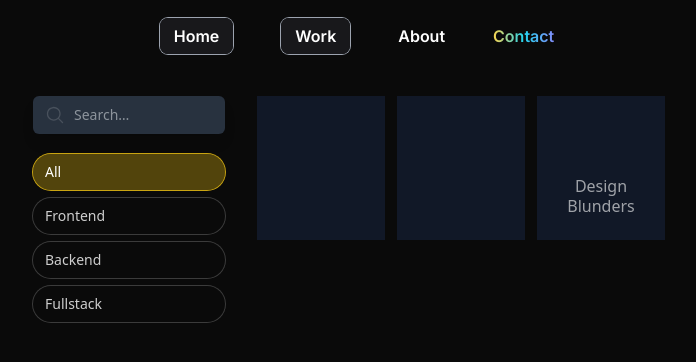
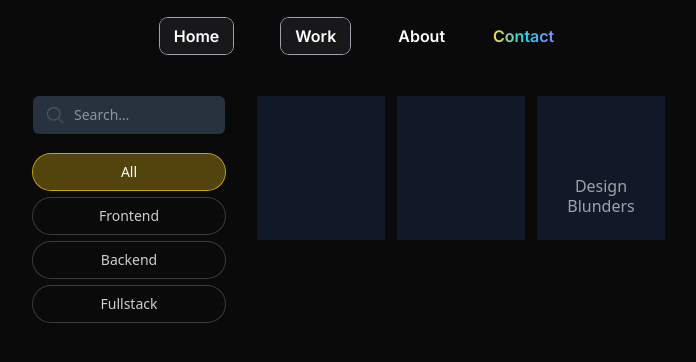
Before and after one commit to khardikk/Builders_hub, a React (Vite) app in the folder Frontend/builders_landing/: page /projects in a window 1280 px wide. Shown: the top 362 px of the page, without its empty margins (299-995 px from the left). Built offline with nearby package versions, Linux system fonts and the light colour scheme.

Commit message:
Fix styling in Projects component

```diff
--- a/Frontend/builders_landing/src/Projects.jsx
+++ b/Frontend/builders_landing/src/Projects.jsx
@@ -22,16 +22,16 @@ const Projects = () => {
                         <input className="block w-full rounded-md border border-transparent py-2 pl-10 pr-3 text-sm placeholder-opacity-60 outline-none transition hover:placeholder-opacity-100 focus:border-blue-500 focus:placeholder-opacity-30 focus:ring-4 focus:ring-blue-500/30 bg-gray-300 bg-opacity-5 text-gray-300 placeholder-gray-300 ring-offset-gray-900 hover:bg-opacity-10 focus:bg-gray-800 focus:bg-opacity-100" placeholder="Search…" />
                     </div>
                     <nav aria-label="Sidebar" className="space-y-2 z-10 hidden lg:block">
-                        <a aria-current="page" className="group flex items-center rounded-3xl px-3 py-2 text-sm font-medium ring-1 cursor-default bg-yellow-400 bg-opacity-30 text-white ring-yellow-400 ring-opacity-80">
+                        <a aria-current="page" className="group flex items-center justify-center rounded-3xl px-3 py-2 text-sm font-medium ring-1 cursor-default bg-yellow-400 bg-opacity-30 text-white ring-yellow-400 ring-opacity-80">
                         <span className="truncate">All</span>
                         </a>
-                        <a aria-current="false" className="group flex items-center rounded-3xl px-3 py-2 text-sm font-medium ring-1 ease-out-back-smooth cursor-pointer text-white/80 ring-white/20 transition duration-200 hover:scale-105 hover:bg-yellow-400 hover:bg-opacity-20 hover:text-white/90 hover:ring-yellow-400 hover:ring-opacity-50 active:scale-95">
+                        <a aria-current="false" className="group flex items-center justify-center rounded-3xl px-3 py-2 text-sm font-medium ring-1 ease-out-back-smooth cursor-pointer text-white/80 ring-white/20 transition duration-200 hover:scale-105 hover:bg-yellow-400 hover:bg-opacity-20 hover:text-white/90 hover:ring-yellow-400 hover:ring-opacity-50 active:scale-95">
                         <span className="truncate">Frontend</span>
                         </a>
-                        <a aria-current="false" className="group flex items-center rounded-3xl px-3 py-2 text-sm font-medium ring-1 ease-out-back-smooth cursor-pointer text-white/80 ring-white/20 transition duration-200 hover:scale-105 hover:bg-yellow-400 hover:bg-opacity-20 hover:text-white/90 hover:ring-yellow-400 hover:ring-opacity-50 active:scale-95">
+                        <a aria-current="false" className="group flex items-center justify-center rounded-3xl px-3 py-2 text-sm font-medium ring-1 ease-out-back-smooth cursor-pointer text-white/80 ring-white/20 transition duration-200 hover:scale-105 hover:bg-yellow-400 hover:bg-opacity-20 hover:text-white/90 hover:ring-yellow-400 hover:ring-opacity-50 active:scale-95">
                         <span className="truncate">Backend</span>
                         </a>
-                        <a aria-current="false" className="group flex items-center rounded-3xl px-3 py-2 text-sm font-medium ring-1 ease-out-back-smooth cursor-pointer text-white/80 ring-white/20 transition duration-200 hover:scale-105 hover:bg-yellow-400 hover:bg-opacity-20 hover:text-white/90 hover:ring-yellow-400 hover:ring-opacity-50 active:scale-95">
+                        <a aria-current="false" className="group flex items-center justify-center rounded-3xl px-3 py-2 text-sm font-medium ring-1 ease-out-back-smooth cursor-pointer text-white/80 ring-white/20 transition duration-200 hover:scale-105 hover:bg-yellow-400 hover:bg-opacity-20 hover:text-white/90 hover:ring-yellow-400 hover:ring-opacity-50 active:scale-95">
                         <span className="truncate">Fullstack</span>
                         </a>
                     </nav>
```
